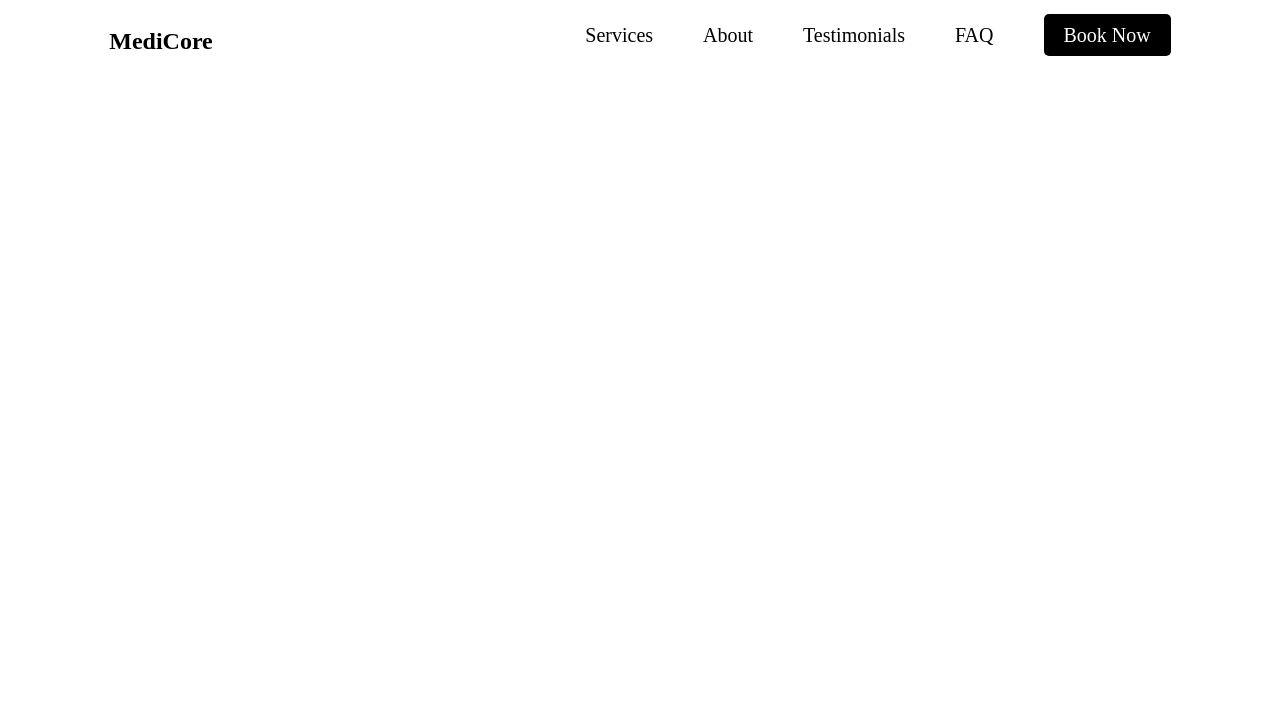
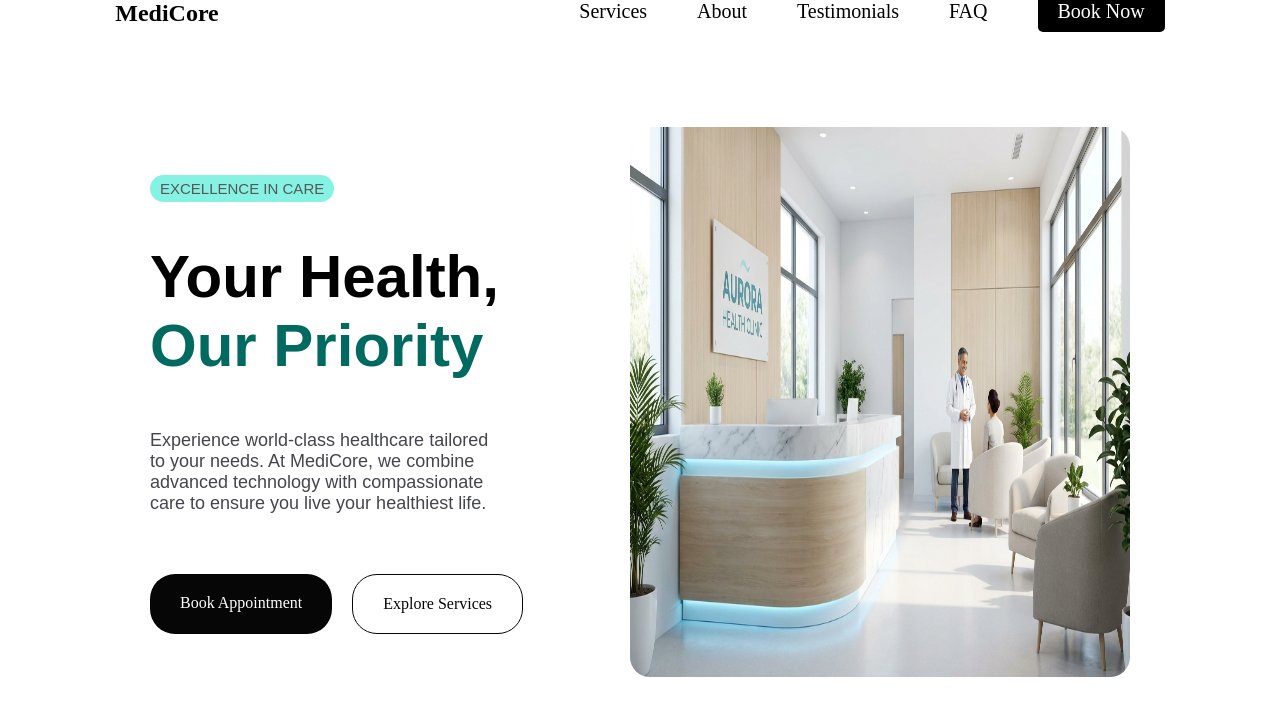
Before and after one commit to Abdo1454/clinic-app-react, a React (Vite) app: page / in a window 1280 px wide. Shown: the top 716 px of the page. Built offline with nearby package versions, Linux system fonts and the light colour scheme.

Commit message:
feat: add hero section component

```diff
--- a/src/Pages/Home/Home.tsx
+++ b/src/Pages/Home/Home.tsx
@@ -1,10 +1,12 @@
 import React from 'react'
 import Navbar from '../../components/Navbar/Navbar'
+import Hero from '../../components/Hero/Hero'
 
 function Home() {
   return (
     <div>
         <Navbar />
+        <Hero />
     </div>
   )
 }
--- /dev/null
+++ b/src/components/Hero/Hero.css
@@ -0,0 +1,76 @@
+*{
+    margin: 0;
+    padding: 0;
+    box-sizing: border-box;
+}
+.hero {
+    display: flex;
+    flex-direction: row;
+    justify-content: center;
+    align-items: center;
+    gap: 0px;
+    padding: 150px;
+    padding-top: 100px;
+}
+.hero-content {
+    flex: 1;
+    padding-right: 50px;
+    display: flex;
+    flex-direction: column;
+    gap: 30px;
+}
+.hero-subtitle {
+    font-size: 15px;
+    background-color: rgb(134 242 228);
+    width: fit-content;
+    color: rgb(86, 88, 88);
+    padding: 5px 10px;
+    border-radius: 20px;
+    margin-bottom: 10px;
+    font-family: 'Arial', sans-serif;
+}
+.hero-content h1 {
+    font-size: 60px;
+    margin-bottom: 20px;
+    font-family: 'Arial', sans-serif;
+}
+.highlight {
+    color: rgb(0 106 97);
+}
+.hero-content p {
+    font-size: 18px;
+    margin-bottom: 30px;
+    width: 80%;
+    color: #45464d;
+    font-family: 'Arial', sans-serif;
+}
+.content-buttons {
+    display: flex;
+    gap: 20px;
+}
+.btn-book-appointment{
+    background-color: #060606;
+    color: white;
+    padding: 20px 30px;
+    text-decoration: none;
+    border-radius: 25px;
+}
+.btn-learn{
+    background-color: transparent;
+    color: #060606;
+    padding: 20px 30px;
+    text-decoration: none;
+    border-radius: 25px;
+    border: 1px solid #060606;
+}
+.btn-learn:hover{
+    background-color: #d7d5d5;
+
+}
+#spacer img{
+    width: 500px;
+    height: 550px;
+    border-radius: 20px;
+    position: relative;
+    transform: translateZ(30px);
+}
--- /dev/null
+++ b/src/components/Hero/Hero.tsx
@@ -0,0 +1,33 @@
+import React from 'react'
+import "./Hero.css"
+import heroImage from "../../assets/img/hero-section.png";
+function Hero() {
+  return (
+    <div>
+        <section className="hero">
+         <div className="hero-content">
+            <span className="hero-subtitle">EXCELLENCE IN CARE</span>
+            <h1 className="hero-title">
+                Your Health,
+                <br></br>
+                <span className="highlight">Our Priority
+                </span>
+            </h1>
+            <p className="hero-description">Experience world-class healthcare tailored to your needs. At MediCore,
+                 we combine advanced technology with compassionate care to ensure you live your healthiest life.</p>
+            <div className="content-buttons">
+                <a href="#" className="btn-book-appointment">Book Appointment</a>
+                <a href="#" className="btn-learn">Explore Services</a>
+            </div>
+         </div>
+
+        <div id="spacer">
+            <img src={heroImage} alt="Hero Image" className="hero-image" />
+        </div>
+        </section>
+
+    </div>
+  )
+}
+
+export default Hero
--- a/src/components/Navbar/Navbar.tsx
+++ b/src/components/Navbar/Navbar.tsx
@@ -4,7 +4,7 @@ function Navbar() {
   return (
     <div>
         <nav className="navbar">
-            <h1 className="logo">MediCore</h1>
+            <h2 className="logo">MediCore</h2>
             <ul className="nav-links">
                 <li><a href="#">Services</a></li>
                 <li><a href="#">About</a></li>
```
